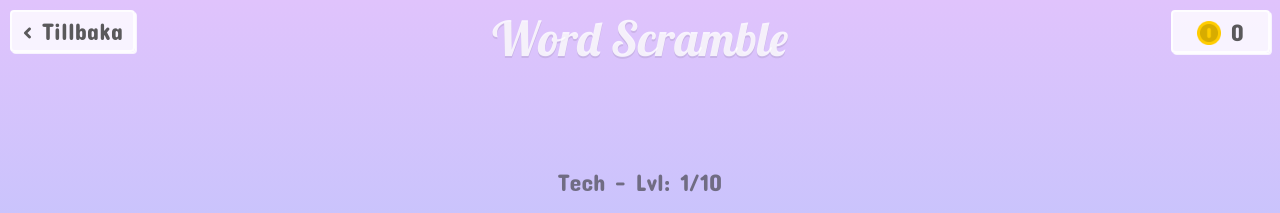
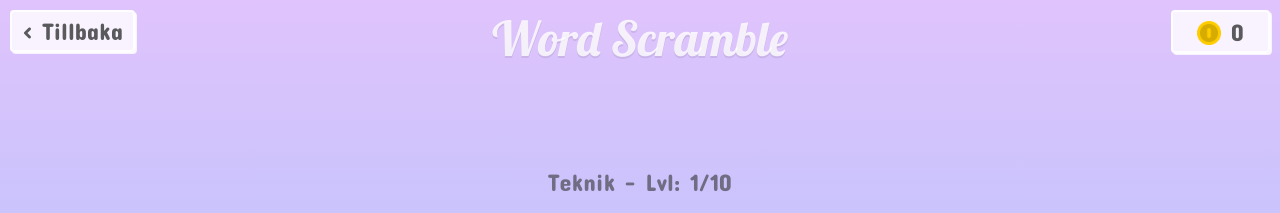
Before and after one commit to kandersson135/wordscramble, a plain HTML site: page g4.html in a window 1280 px wide. Shown: the top 213 px of the page. Drawn offline with Linux system fonts and the light colour scheme.

Commit message:
Update g4.html

```diff
--- a/g4.html
+++ b/g4.html
@@ -22,7 +22,7 @@
     <a href="index.html" id="top-btn">< Tillbaka</a>
     <div id="score"><img src="img/coin.png"> <span></span></div>
 
-    <div id="level-display">Tech - Lvl: <span>1</span>/10</div>
+    <div id="level-display">Teknik - Lvl: <span>1</span>/10</div>
 
     <div id="word-display"></div>
     <div id="input-container">
```
